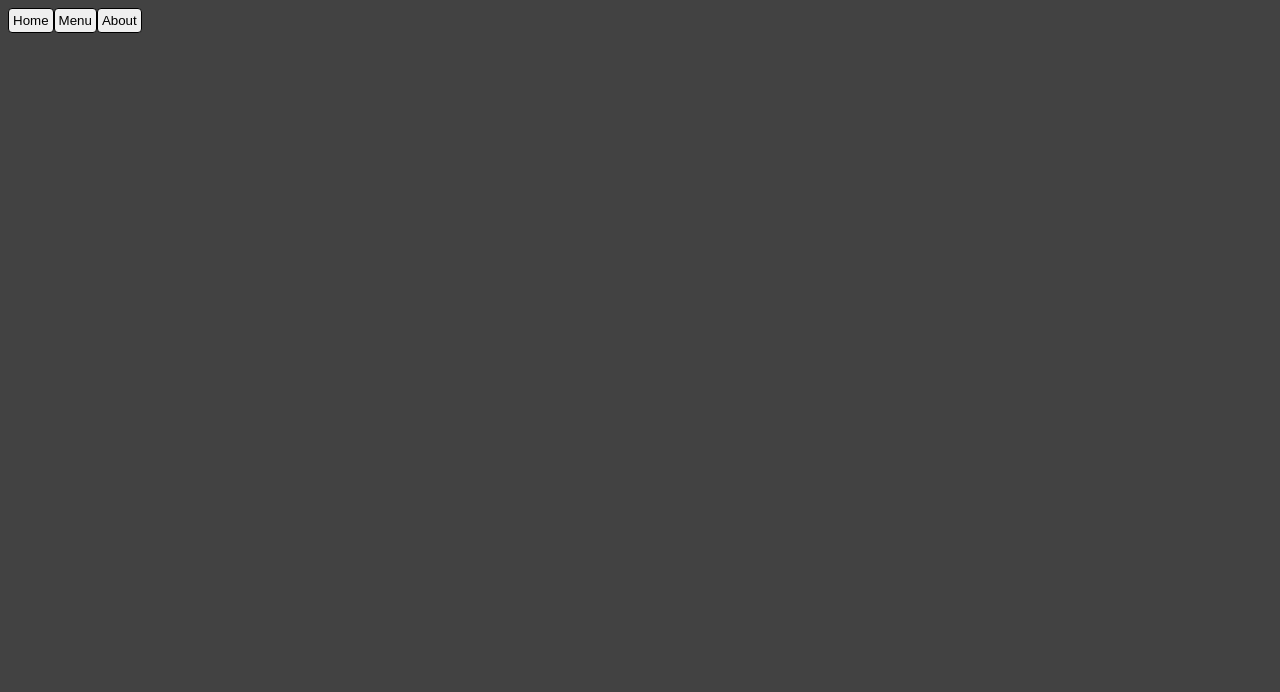
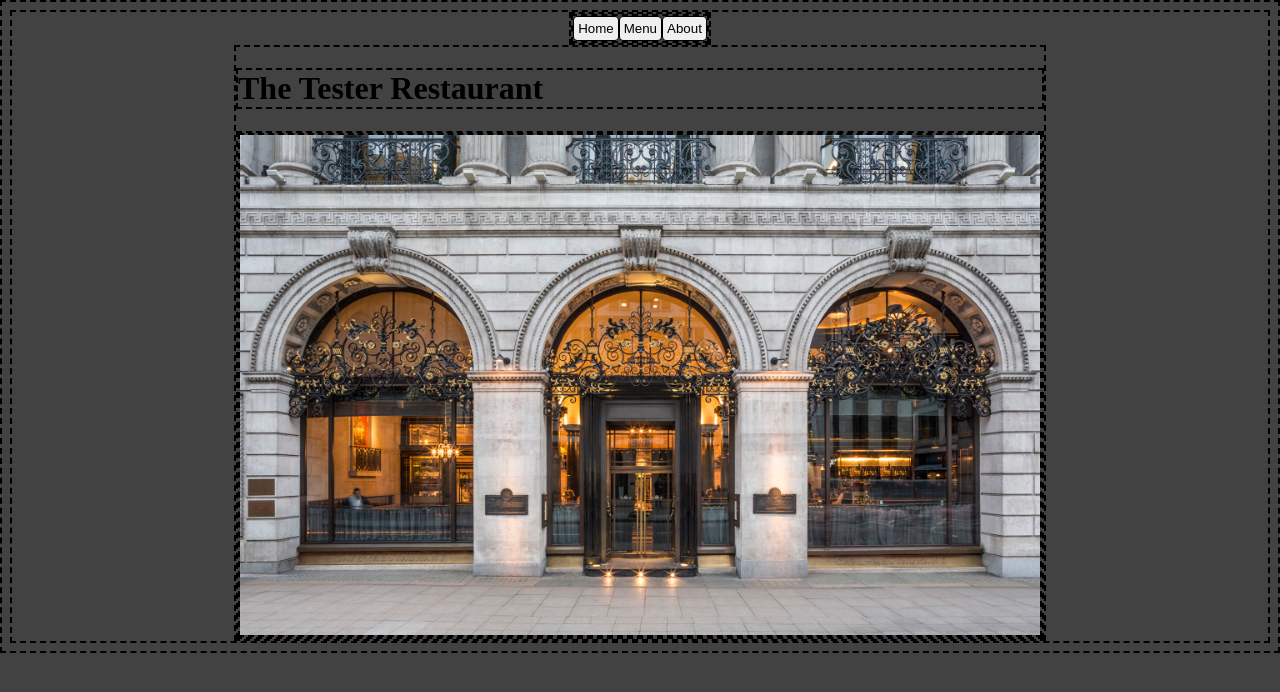
Before and after one commit to p-stevenson/TOP-restaurant, a website built with webpack: page src/index.html in a window 1280 px wide. Built offline with nearby package versions, Linux system fonts and the light colour scheme.

Commit message:
Add home.js module

```diff
--- /dev/null
+++ b/src/home.js
@@ -0,0 +1,9 @@
+import frontEntrance from './images/tfrFront.jpg'
+
+export function displayImage() {
+	const imgContainer = document.getElementById('imgContainer');
+	const hero = document.createElement("img");
+	hero.src = frontEntrance;
+	hero.height = 500;
+	imgContainer.appendChild(hero);
+}
--- a/src/index.html
+++ b/src/index.html
@@ -11,6 +11,10 @@
 			<nav id=navbar>
 			</nav>
 		</header>
-		<div id="divcontent"></div>
+		<div id="divcontent">
+			<H1>The Tester Restaurant</H1>
+			<div id="imgContainer">
+			</div>
+		</div>
 	</body>
 </html>
--- a/src/index.js
+++ b/src/index.js
@@ -1,5 +1,6 @@
 import './style.css';
 import {createTabs} from "./createTabs";
+import {displayImage} from "./home.js";
 
 if (process.env.NODE_ENV !== 'production') {
 	console.log('DEV MODE');
@@ -12,5 +13,5 @@ document.addEventListener('DOMContentLoaded', () => {
 		console.log(`${event.target.textContent}  clicked!`);
 	};
 	createTabs(undefined, undefined, handleTabClick);
-
+	displayImage();
 });
--- a/src/style.css
+++ b/src/style.css
@@ -1,5 +1,12 @@
+* {
+	border: 2px dashed black;
+}
+
 body {
 	background: rgb(66 66 66);
+	display: flex;
+	flex-direction: column;
+	align-items: center;
 }
 
 button {
@@ -7,3 +14,7 @@ button {
 	border-radius: 4px;
 	padding: 4px;
 }
+
+img {
+	display: flex;
+}
--- a/webpack.common.js
+++ b/webpack.common.js
@@ -17,6 +17,10 @@ module.exports = {
 				test: /\.css$/i,
 				use: ['style-loader', 'css-loader'],
 			},
+			{
+				test: /\.(png|svg|jpg|jpeg|gif)$/i,
+				type: "asset/resource",
+			},
 		],
 	},
 	output: {
@@ -24,5 +28,4 @@ module.exports = {
 		path: path.resolve(__dirname, 'dist'),
 		clean: true,
 	},
-
 };
--- a/webpack.dev.js
+++ b/webpack.dev.js
@@ -6,5 +6,6 @@ module.exports = merge(common, {
 	devtool: 'source-map',
 	devServer: {
 		static: './dist',
+		watchFiles: ['./src/*.html'],
 	},
 });
```
Also changed, not shown: src/images/tfrFront.jpg (added).
